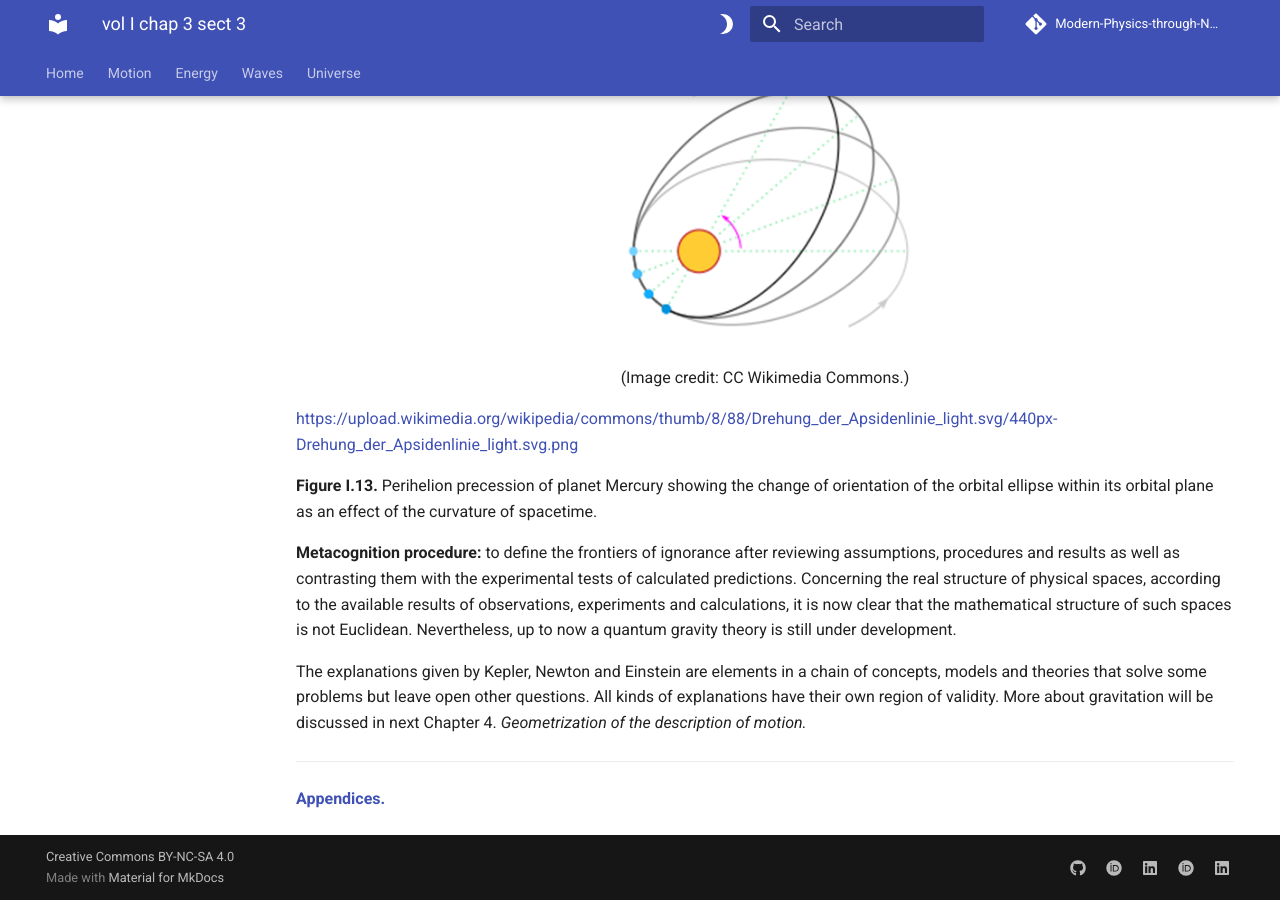
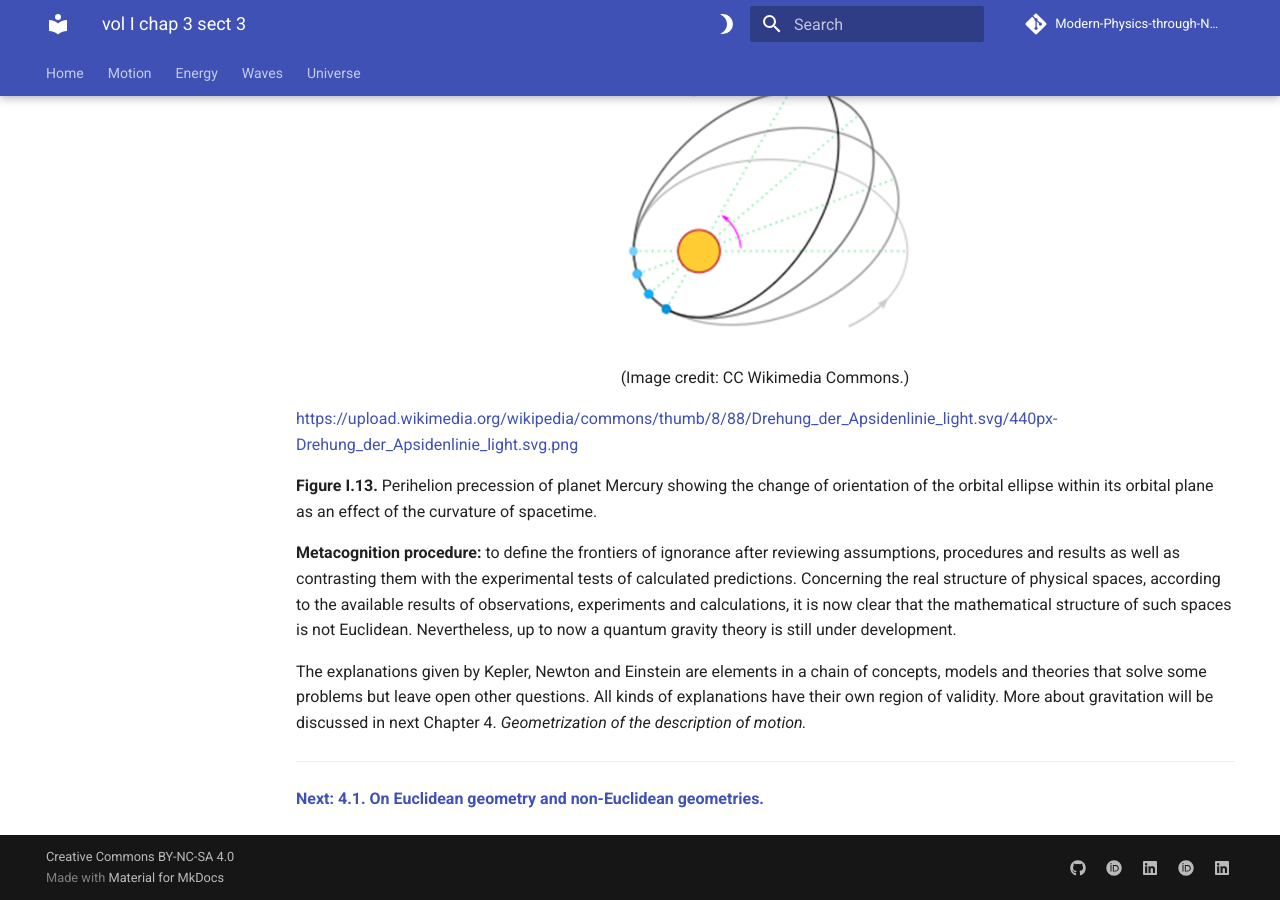
Before and after one commit to modphysnobel/modphysnobel.github.io, an MkDocs documentation site: the page built from docs/vol-I/vol-I-chap-3-sect-3.md, in a window 1280 px wide and 900 px high, scrolled down 2911 px. Built offline with MkDocs 1.6.1 and Material for MkDocs 9.7.7, drawn with Linux system fonts in a browser that asks for light colours; some web fonts are replaced; comment, search, counter and statistics services are not loaded; some of the changed lines change nothing that is shown.

Commit message:
Update vol-I-chap-3-sect-3.md

```diff
--- a/docs/vol-I/vol-I-chap-3-sect-3.md
+++ b/docs/vol-I/vol-I-chap-3-sect-3.md
@@ -1,6 +1,7 @@
-[**Volume I: Motion**](./volume-I.md)
+[**Volume I: Motion**](https://modphysnobel.github.io/vol-I/volume-I/)
 
-[**Previous: 3.2.  Generation of a mental Global Positioning System (GPS).**](./vol-I-chap-3-sect-2.md)
+[**Previous: 3.2. Generation of a mental Global Positioning System (GPS).**](https://modphysnobel.github.io/vol-I/vol-I-chap-3-sect-2/)
+
 
 ***
 
@@ -74,4 +75,4 @@
 
 ***
 
-[**Appendices.**](./vol-I-chap-3-apendix.md)
+[**Next: 4.1. On Euclidean geometry and non-Euclidean geometries.**](https://modphysnobel.github.io/vol-I/vol-I-chap-4-sect-1/)
```
